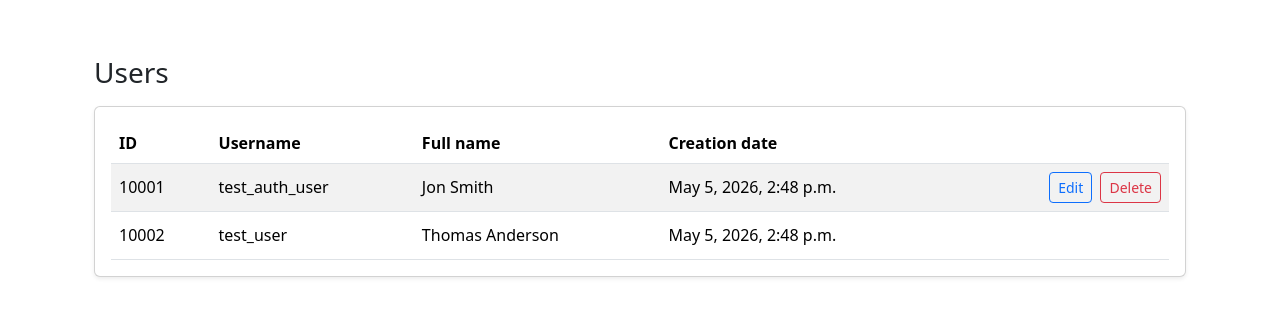
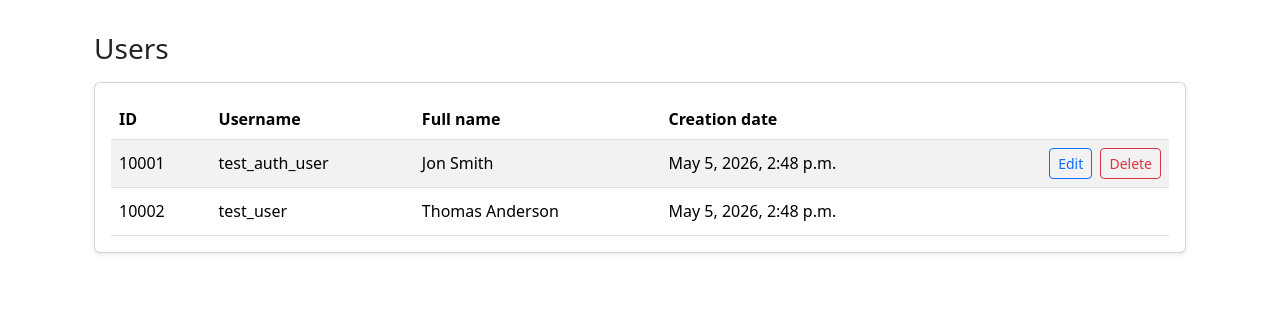
Before and after one commit to greenkerokero/python-project-52, a Django app: page /en/users/ in a window 1280 px wide. Shown: the part 58-375 px from the top of the page. Run offline with Django 5.2, Linux system fonts and the light colour scheme; a user stored in the database is signed in; data comes from the database, SQL or seed files in the repository; some libraries are stand-ins or nearby versions.

Commit message:
Fix layout index page

```diff
--- a/task_manager/templates/layouts/index.html
+++ b/task_manager/templates/layouts/index.html
@@ -2,7 +2,7 @@
 {% load i18n %}
 
 {% block content %}
-<div class="container mt-4">
+<div class="container">
   <div class="card-header py-3">
     <h1 class="h3 mb-0">{% block list_title %}{% endblock %}</h1>
   </div>
```
